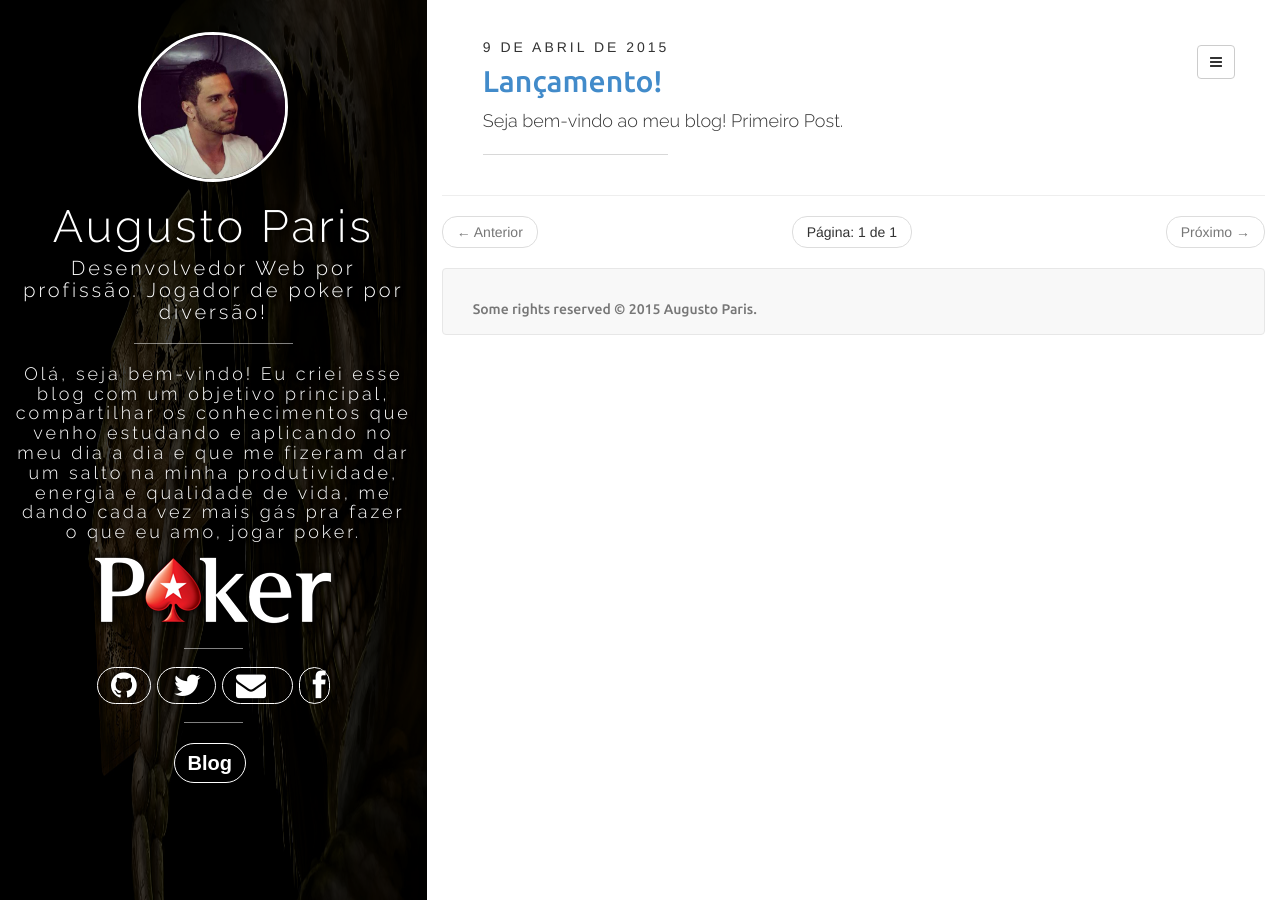
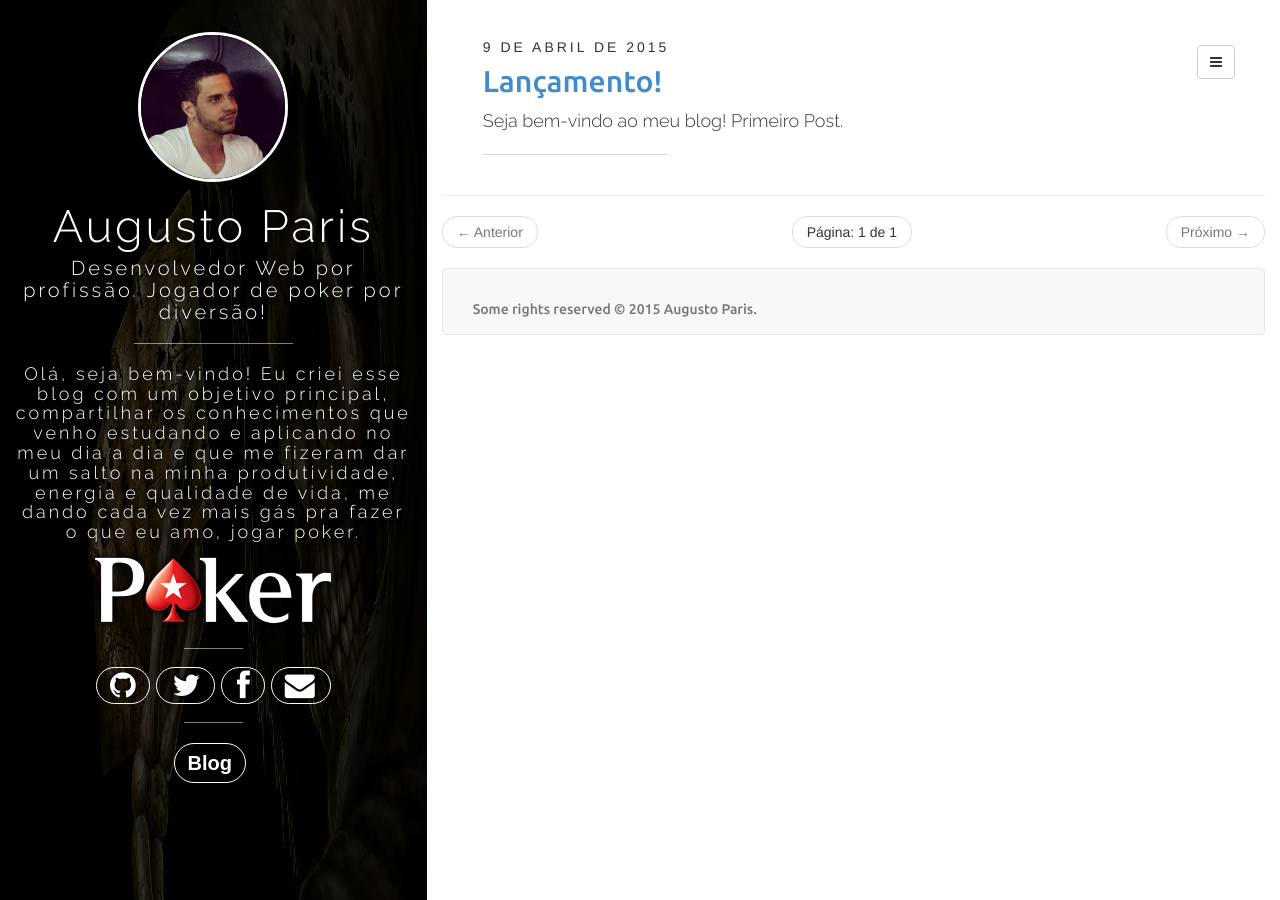
Before and after one commit to augustoparis/augustoparis.github.io, a Jekyll site: the page built from index.html, in a window 1280 px wide. Built offline with Jekyll 4.4.1, drawn with Linux system fonts in a browser that asks for light colours; nearby versions of some CDN libraries; the list of posts is cut into pages by our own code; comment, search, counter and statistics services are not loaded.

Commit message:
icon facebook

```diff
--- a/_includes/default.html
+++ b/_includes/default.html
@@ -62,19 +62,18 @@ $(document).ready(function(){
         <i class="fa fa-twitter"></i>
       </a>
       {% endif %}
+
+			{% if site.author.facebook %}
+			<a type="button" class="navbar-toggle nav-link" href="http://facebook.com/{ site.author.facebook }}">
+				<i class="fa fa-facebook"></i>
+			</a>
+			{% endif %}
+
        {% if site.author.email %}
       <a type="button" class="navbar-toggle nav-link" href="mailto:{{ site.author.email }}">
         <i class="fa fa-envelope"></i>
       </a>
       {% endif %}
-
-			{% if site.author.email %}
-			<a type="button" class="navbar-toggle nav-link" href="mailto:{{ site.author.email }}">
-				<i class="fa fa-facebook"></i>
-			</a>
-			{% endif %}
-
-
 
       <a class="navbar-brand" href="{{ site.BASE_PATH }}">
         <img src="{{site.author.avatar}}" class="img-circle" style="height:35px;width:35px"/>
--- a/_includes/sidebar.html
+++ b/_includes/sidebar.html
@@ -29,17 +29,17 @@ border: 3px solid #FFF; height:150px;width:150px" />
       </a>
       {% endif %}
 
+			{% if site.author.facebook %}
+			<a type="button" class="social2" href="http://facebook.com/{{ site.author.facebook }}">
+				<i class="fa fa-facebook"></i>
+			</a>
+			{% endif %}
+
       {% if site.author.email %}
       <a type="button" class="social3" href="mailto:{{ site.author.email }}">
         <i class="fa fa-envelope"></i>
       </a>
       {% endif %}
-
-			{% if site.author.email %}
-			<a type="button" class="social1" href="mailto:{{ site.author.email }}">
-				<i class="fa fa-facebook"></i>
-			</a>
-			{% endif %}
 
        <hr class="hr-line1">
        <a type="button"  style="font-size:20px; padding:7px; padding-left:13px;padding-right:13px;margin-right: 10px;" class="social3 " id="btnblog" href="{{ site.BASE_PATH }}/#blog">
```
